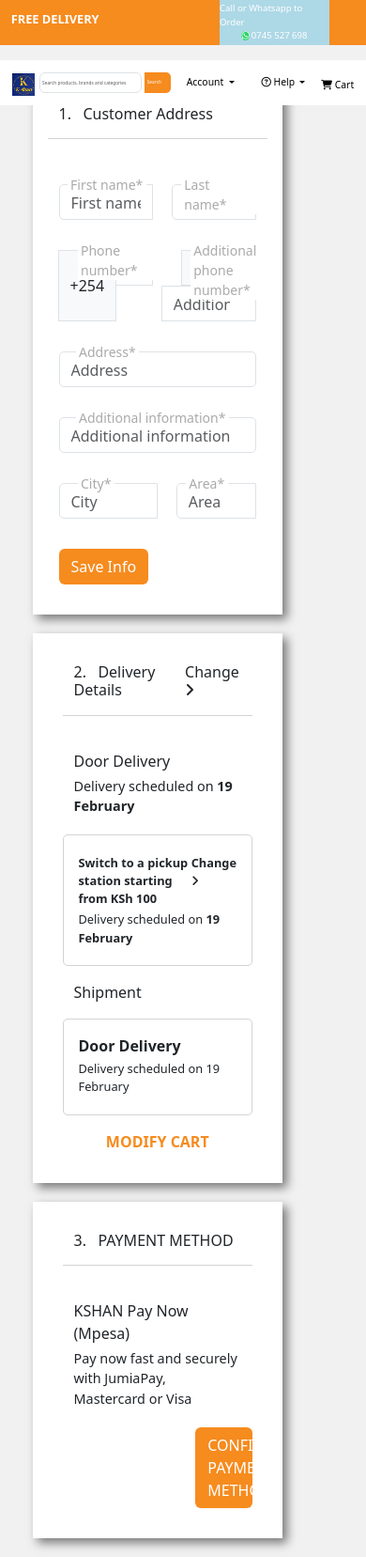
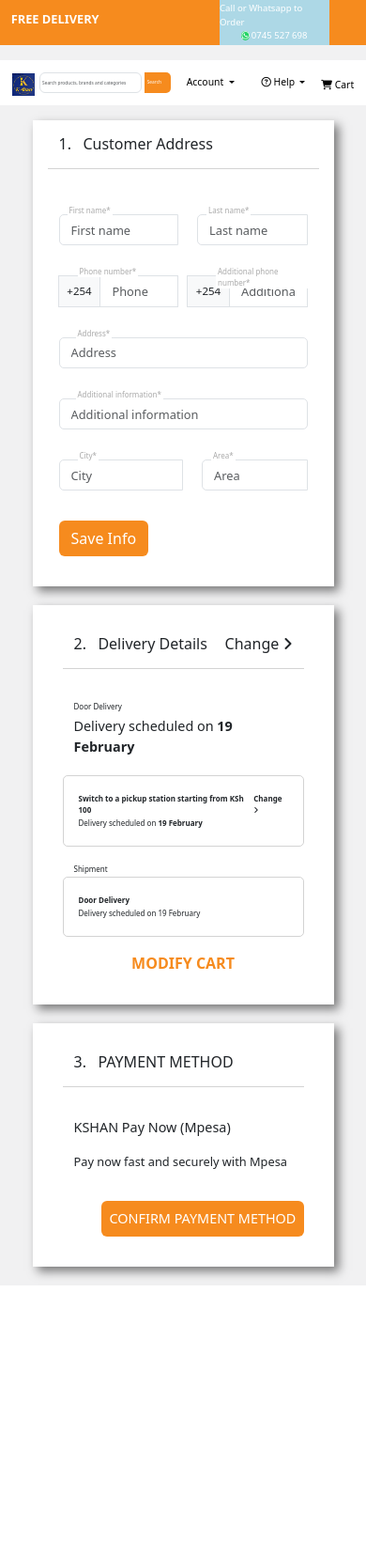
Before and after one commit to Sylvia-Rwenyo/JumiaClone, a PHP site: page /user-pages/home/checkout.php in a window 390 px wide. Shown: the whole page at 94% size. After the commit the page ends 1368 px from the top, so only its background shows below. Run offline with PHP 8.4, Linux system fonts and the light colour scheme; a user stored in the database is signed in; data comes from the database, SQL or seed files in the repository; some libraries are stand-ins or nearby versions.

Commit message:
user pages resizing and big fixes

```diff
--- a/user-pages/home/checkout.php
+++ b/user-pages/home/checkout.php
@@ -3,7 +3,7 @@
 @session_start();
     if(!isset( $_SESSION["user"])){
         // Store the referring page URL in a session variable
-    $_SESSION["referer"] = $_SERVER['HTTP_REFERER'];
+    $_SESSION["referer"] = 'checkout.php';
         echo '
             <script>window.location.href = "../account/login/"</script>
         ';
@@ -237,6 +237,62 @@
         .floating-label{
             font-size: 14px;
         }
+        .input-group-text{
+            border-bottom-left-radius: 5px;
+            border-top-left-radius: 5px;
+        }
+        #delivery-info p{
+            margin-block-start: 0.25em;
+            margin-block-end: 0.25em;
+            font-size: 0.8em;
+        }
+        .shipment-products-details p, .payment-method-section p,  .payment-method-section .btn{
+            font-size: 1em
+        }
+        .payment-method-section p:nth-child(2){
+            font-size: 0.9em
+        }
+        @media (max-width: 960px) {
+            .form-control, .input-group-append{
+                font-size: 0.9em
+            }
+            .input-group-text{
+                padding:  0.175rem 0.55rem;
+            }
+        }
+        @media (max-width: 840px) {
+            .form-control, .input-group-text{
+                font-size: 0.8em
+            }
+            .floating-label{
+            font-size: 12px;
+        }
+        }
+
+        @media (max-width: 570px) {
+        #delivery-info p{
+            font-size: 0.6em;
+        }
+        .shipment-products-details p{
+            font-size: 1em;
+        }
+        .payment-method-section p,  .payment-method-section .btn{
+            font-size: 0.9em
+        }
+        .payment-method-section p:nth-child(2){
+            font-size: 0.8em
+        }
+        }
+
+
+        @media (max-width: 420px) {
+        .floating-label{
+            font-size: 8px;
+        }
+        #delivery-info p{
+            font-size: 0.5em;
+        }
+        }
     </style>
 <body class="home-page-body">
 
@@ -245,11 +301,11 @@
 ?>
 
 <!-- main-body-elements container -->
-<section class="container" style="margin-top: 6em;">
+<section class="container" style="margin-top: 8em;">
 <div id="messageContainer"></div>
 
     <!-- get client info -->
-    <div class="col-10" style="height: fit-content">
+    <div class="col-12" style="height: fit-content">
             <?php
                     $client_id = $_SESSION['user_id'];
 
@@ -288,7 +344,7 @@
             </div>
             <div class="form-group mb-3" style="position: relative; display: flex;">
                 <div class="input-group">
-                    <div class="input-group-append" style="background: transparent; border-left-radius: 5px;">
+                    <div class="input-group-append" >
                         <span class="input-group-text" id="basic-addon2"> +254</span>
                     </div>
                     <input type="number" class="form-control" placeholder="<?php echo isset($row['phone_number']) ? $row['phone_number'] : 'Phone number'; ?>"
@@ -296,10 +352,10 @@
                     <label class="floating-label" style="margin-left: 10px">Phone number*</label>
                 </div>
                 <div class="input-group" style="margin-left: 10px">
-                    <div class="input-group-append" style="background: transparent; margin-left: 20px;border-left-radius: 5px;">
+                    <div class="input-group-append">
                     <span class="input-group-text" id="basic-addon2"> +254</span>
                     </div>
-                    <input type="number" class="form-control" placeholder="<?php echo isset($row['additional_phone_number']) ? $row['additional_phone_number'] : 'Additional phone number'; ?>"
+                    <input type="text" class="form-control" placeholder="<?php echo isset($row['additional_phone_number']) ? $row['additional_phone_number'] : 'Additional phone number'; ?>"
                         value="<?php echo isset($row['additional_phone_number']) ? $row['additional_phone_number'] : ''; ?>"  aria-label="Additional phone number" name="additional_phone_number" aria-describedby="additional phone number">
                         <label class="floating-label" style="margin-left: 20px">Additional phone number*</label>
                 </div>
@@ -341,14 +397,14 @@
         2. &nbsp;&nbsp;Delivery Details <a>Change <i class="fa fa-angle-right"></i></a></h6>
 
         <div style="margin-bottom: 1em;">
-            <p style="margin-block-start: 0.25em;margin-block-end: 0.25em;">Door Delivery</p>
+            <p >Door Delivery</p>
             <p style="margin-block-start: 0.25em;margin-block-end: 0.25em; font-size: 0.9em; font-weight: 400;">Delivery scheduled on <strong>19 February</strong></p>
         </div>
         <div style="padding: 1em; border: 0.5px solid lightgray; border-radius: 5px; margin-bottom: 1em;">
             <div>
-                <p style="margin-block-start: 0.25em;margin-block-end: 0.25em; font-size: 0.8em; font-weight: bolder; display: flex; flex-direction: row; justify-content: space-between">
+                <p style="font-weight: bolder; display: flex; flex-direction: row; justify-content: space-between">
                     Switch to a pickup station starting from KSh 100 <a id="changeDelivery">Change <i class="fa fa-angle-right"></i></a></p>
-                <p style="margin-block-start: 0.25em;margin-block-end: 0.25em; font-size: 0.8em; font-weight: 400;">
+                <p style="font-weight: 400;">
                     Delivery scheduled on <strong>19 February</strong></p>
             </div>
         </div>
@@ -363,7 +419,7 @@
             <div style="margin-top: 1.5em; padding-left: 1em">
                 <p style="margin-block-start:1em; margin-block-end:1em;  font-size: 0.8em; font-weight: bolder;">
                     <strong>Pick-up Station</strong>(Ksh 100)</p>
-                <p style="margin-block-start: 0.25em;margin-block-end: 0.25em; font-size: 0.8em; font-weight: 400;">
+                <p style="font-weight: 400;">
                 Delivery scheduled on <strong>19 February</strong></p>
             </div>
         </div>
@@ -375,7 +431,7 @@
                 <div style="margin-top: 0; padding-left: 1em">
                     <p style="margin-block-start:0; margin-block-end:0.25em;  font-size: 0.8em; font-weight: bolder;">
                     No Pickup Station Selected
-                    <p style="margin-block-start: 0.25em;margin-block-end: 0.25em; font-size: 0.8em; font-weight: 400;">
+                    <p style="font-weight: 400;">
                     To use this option, you will need to add a pickup station near your location.</p>
                 </div>
             </div>
@@ -392,7 +448,7 @@
             <div style="margin-top: 1.5em; padding-left: 1em">
                 <p style="margin-block-start:1em; margin-block-end:1em;  font-size: 0.8em; font-weight: bolder;">
                     <strong>Door Delivery</strong></p>
-                <p style="margin-block-start: 0.25em;margin-block-end: 0.25em; font-size: 0.8em; font-weight: 400;">
+                <p style="font-weight: 400;">
                 Delivery scheduled on <strong>19 February</strong></p>
             </div>
         </div>
@@ -407,7 +463,7 @@
         <div style="padding: 1em; border: 0.5px solid lightgray; border-radius: 5px; margin-bottom: 1em;" >
             <p style="margin-bottom: 0; display: flex; flex-direction: row; justify-content: space-between">
            <strong>Door Delivery</strong></p>
-            <p style="margin-block-start: 0.25em;margin-block-end: 0.25em; font-size: 0.8em; font-weight: 400;">Delivery scheduled on 19 February</p>
+            <p style="font-weight: 400;">Delivery scheduled on 19 February</p>
             <div>
             <?php
             //database connection
@@ -439,12 +495,12 @@
             ?>
         <!-- Product details -->
             <div class="row" style=" padding-top: 2em;height: 8em; box-shadow: none; border-top: 0.25px solid lightgray">
-                <div class="col-2">
+                <div class="col-3" style="height: 6em;">
                     <div class="focused-img" style="width: 100%; height:100%;">
-                        <img style="width: 100%; height: 100%;" src="../../admin/product-upload/<?php echo $imageUrl; ?>" style="object-fit: contain;"/>
+                        <img style="width: 100%; height: 100%; object-fit: contain;" src="../../admin/product-upload/<?php echo $imageUrl; ?>"/>
                     </div>
                 </div>
-                <div class="product-details col-6" style="padding: 1em; font-size: 0.75em;">
+                <div class="product-details col-8 shipment-products-details" style="padding: 1em; font-size: 0.75em;">
                     <div style="padding: 1em; padding-top:2em; margin-bottom: 1em; ">
                         <p><?php echo $product['name']; ?></p>
                         <p><strong>QTY </strong><?php echo $quantity .' @Kes'. $product['price']. '/='; ?></p>
@@ -462,14 +518,14 @@
     </div>
 
     <!-- payment method -->
-    <div class="row">
+    <div class="row payment-method-section">
         <h6 style="border-bottom: 1px solid lightgray; margin-bottom: 2em; padding-bottom: 1em; display: flex; flex-direction: row; justify-content: space-between">
         3. &nbsp;&nbsp;PAYMENT METHOD
     </h6>
 
         <div style="margin-bottom: 1em;">
-            <p style="margin-block-start: 0.25em;margin-block-end: 0.25em;">KSHAN Pay Now (Mpesa)</p>
-            <p style="margin-block-start: 0.25em;margin-block-end: 0.25em; font-size: 0.9em; font-weight: 400;">Pay now fast and securely with JumiaPay, Mastercard or Visa</p>
+            <p >KSHAN Pay Now (Mpesa)</p>
+            <p style="font-weight: 400;">Pay now fast and securely with Mpesa</p>
         </div>
 
         <!-- <div style="display: flex; flex-direction: row;" class="shipping-options">
@@ -477,11 +533,11 @@
             <div style="margin-top: 1.5em; padding-left: 1em">
                 <p style="margin-block-start:1em; margin-block-end:1em;  font-size: 0.8em; font-weight: bolder;">
                     <strong>Pick-up Station</strong>(Ksh 100)</p>
-                <p style="margin-block-start: 0.25em;margin-block-end: 0.25em; font-size: 0.8em; font-weight: 400;">
+                <p style="font-weight: 400;">
                 Delivery scheduled on <strong>19 February</strong></p>
             </div>
         </div> -->
-        <a  data-toggle="modal" data-target="#confirm-payment" class="btn" style="background-color:  #f68b1e; width: 30%; align-self: flex-end; color: white;">CONFIRM PAYMENT METHOD</a>
+        <a  data-toggle="modal" data-target="#confirm-payment" class="btn" style="background-color:  #f68b1e; width: fit-content; padding: 0.5em; align-self: flex-end; color: white;">CONFIRM PAYMENT METHOD</a>
     </div>
     </div>
     <div class="modal fade" id="pickupModal" tabindex="-1" aria-labelledby="pickupModalLabel" aria-hidden="true">
@@ -529,7 +585,7 @@
                 <p>Input your M-Pesa number</p>
                 <form id="order-form" method="POST" action="create_order.php">
                     <div class="input-group mb-3">
-                        <div class="input-group-append" style="background: transparent; margin-left: 20px;border-left-radius: 5px;">
+                        <div class="input-group-append">
                             <span class="input-group-text" id="basic-addon2"> +254</span>
                         </div>
                         <input type="number" class="custom-select" name="mpesa_phoneNumber">
--- a/user-pages/home/home_page.css
+++ b/user-pages/home/home_page.css
@@ -286,7 +286,7 @@
   }
   @media (max-width: 600px) {
     .single-product-details p {
-       font-size: 0.35em;
+       font-size: 0.75em;
       }
       .main-container{
         margin-top: 8em;
--- a/user-pages/home/nav.php
+++ b/user-pages/home/nav.php
@@ -86,11 +86,11 @@
                 }?>
                 <a class="dropdown-item dp-link" href="user-account.php"><i class="fa-regular fa-user"></i>My Account</a>
                 <a class="dropdown-item dp-link" href="existing_orders.php"><i class="ic-mrm fas fa-envelope"></i>Orders</a>
-                <a class="dropdown-item dp-link" href=""><i class="fa-regular fa-heart"></i>Saved Items</a>
+                <!-- <a class="dropdown-item dp-link" href=""><i class="fa-regular fa-heart"></i>Saved Items</a> -->
                 <?php
                 if(isset($_SESSION['user'])){
                 ?>
-                <a class="dropdown-item dp-link" href=""><i class="fa-solid fa-ticket"></i>Vouchers</a>
+                <!-- <a class="dropdown-item dp-link" href=""><i class="fa-solid fa-ticket"></i>Vouchers</a> -->
                 <a class="dropdown-item dp-link" style="color: #f68b1e; border-bottom: none; border-top: 4px solid lightgray; padding: 1em; padding-bottom: 2em; text-align: center;" href="../account/settings/logout.php">Log Out</a>
                 <?php
                 }
--- a/user-pages/home/save-client-info.php
+++ b/user-pages/home/save-client-info.php
@@ -71,7 +71,7 @@
 
     if ($stmt->execute()) {
         // Redirect
-        header("Location: {$_SERVER['HTTP_REFERER']}&success=1");
+        header("Location: {$_SERVER['HTTP_REFERER']}?success=1");
         exit();
     } else {
         // Update failed
@@ -89,7 +89,7 @@
         // Execute the statement
         if ($insertClientStmt->execute()) {
             // Redirect
-            header("Location: {$_SERVER['HTTP_REFERER']}&success=1");
+            header("Location: {$_SERVER['HTTP_REFERER']}?success=1");
             exit();
         } else {
             // Insert failed
```
Also changed, not shown: user-pages/account/login/processing.php (+8 -3 lines), user-pages/home/cart.php (+49 -13 lines), user-pages/home/existing_orders.php (+20 -27 lines), user-pages/home/product.php (+37 -8 lines), user-pages/home/products_page.css (+59 -2 lines).
